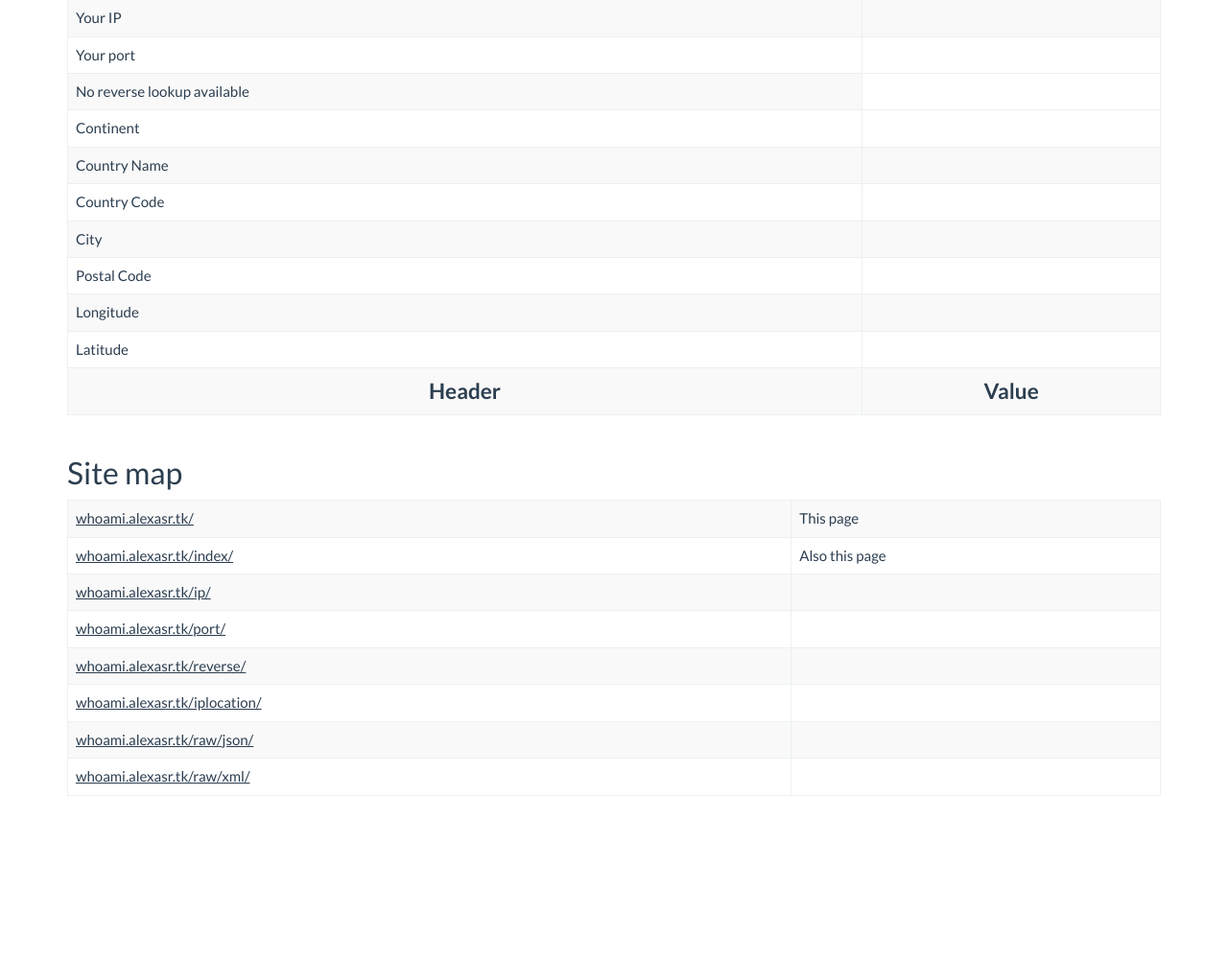
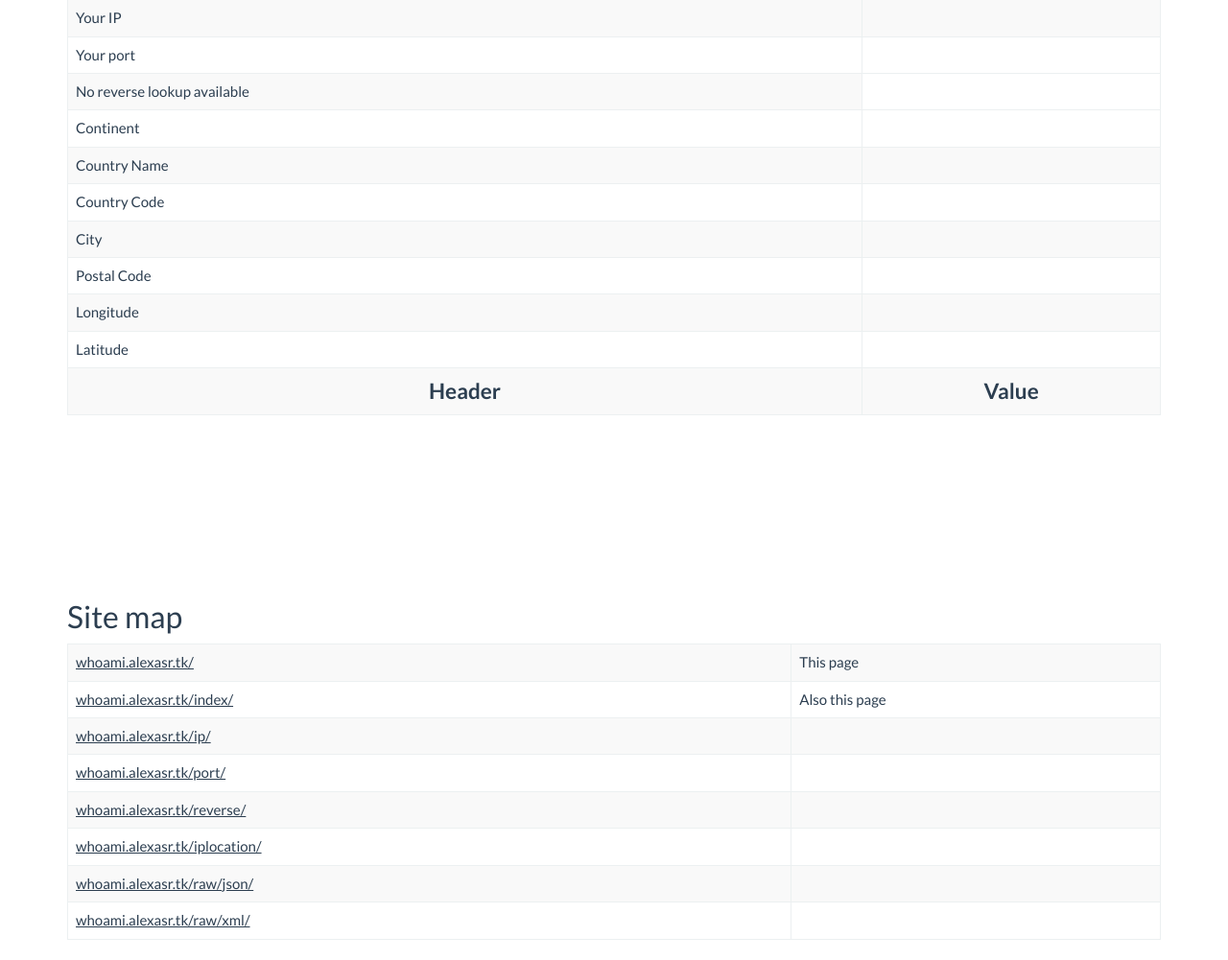
Before and after one commit to fager/whoami, a Flask app: template app/templates/index.html in a window 1280 px wide. Shown: the part 142-1143 px from the top of the page at 96% size. Before the commit the page ends 972 px from the top, so only its background shows below. Run offline with Flask 2, Linux system fonts and the light colour scheme; the template is opened without the code that fills it, so the values that code supplies are empty; some libraries are stand-ins or nearby versions.

Commit message:
Add space bewteen containers

```diff
--- a/app/static/css/index.css
+++ b/app/static/css/index.css
@@ -14,3 +14,7 @@ td a {
   text-decoration: none;
   color: rgb(44, 62, 80);
 }
+
+.space-div {
+  margin-top: 10em;
+}
--- a/app/templates/index.html
+++ b/app/templates/index.html
@@ -16,14 +16,14 @@
 
     {# If the coordonates are not defined, no need to display the map #}
     {% if iplocation["longitude"] is defined and iplocation["latitude"] is defined %}
-      <div class="container">
+      <div class="container space-div">
           <h2>Where you are</h2>
           {% include "map.html" %}
       </div>
     {% endif %}
 
 
-    <div class="container">
+    <div class="container space-div">
     <h2>Site map</h2>
       {% include "second.html" %}
   </div>
```
